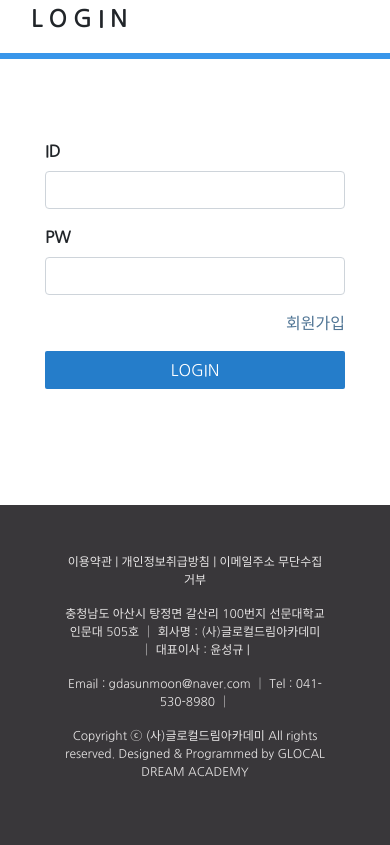
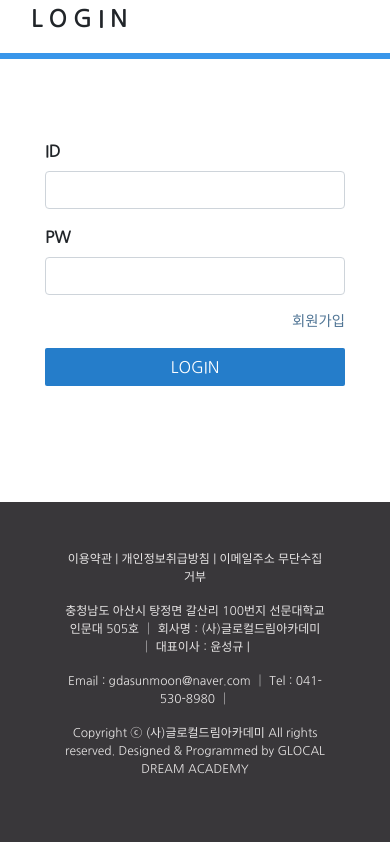
Before and after one commit to WantHusband/template_2, a plain HTML site: page login.html in a window 390 px wide. Shown: the part 102-947 px from the top of the page. Drawn offline with nearby package versions, Linux system fonts and the light colour scheme.

Commit message:
모바일 수정

```diff
--- a/login.html
+++ b/login.html
@@ -102,7 +102,7 @@
 
                                     <label for="" class="control-label mt-3"><b>PW</b></label>
                                     <input type="password" class="form-control" required>
-                                    <p class="float-right mt-3"><a href="sign.html" style="color:#507595;">회원가입</a></p>
+                                    <p class="float-right mt-3 font-size-9"><a href="sign.html" style="color:#507595;">회원가입</a></p>
                                     <button class="btn btn-navy btn-block mt-5" type="submit">LOGIN</button>
 
                                 </div>
```
Also changed, not shown: sign.html (+1 -1 lines).
